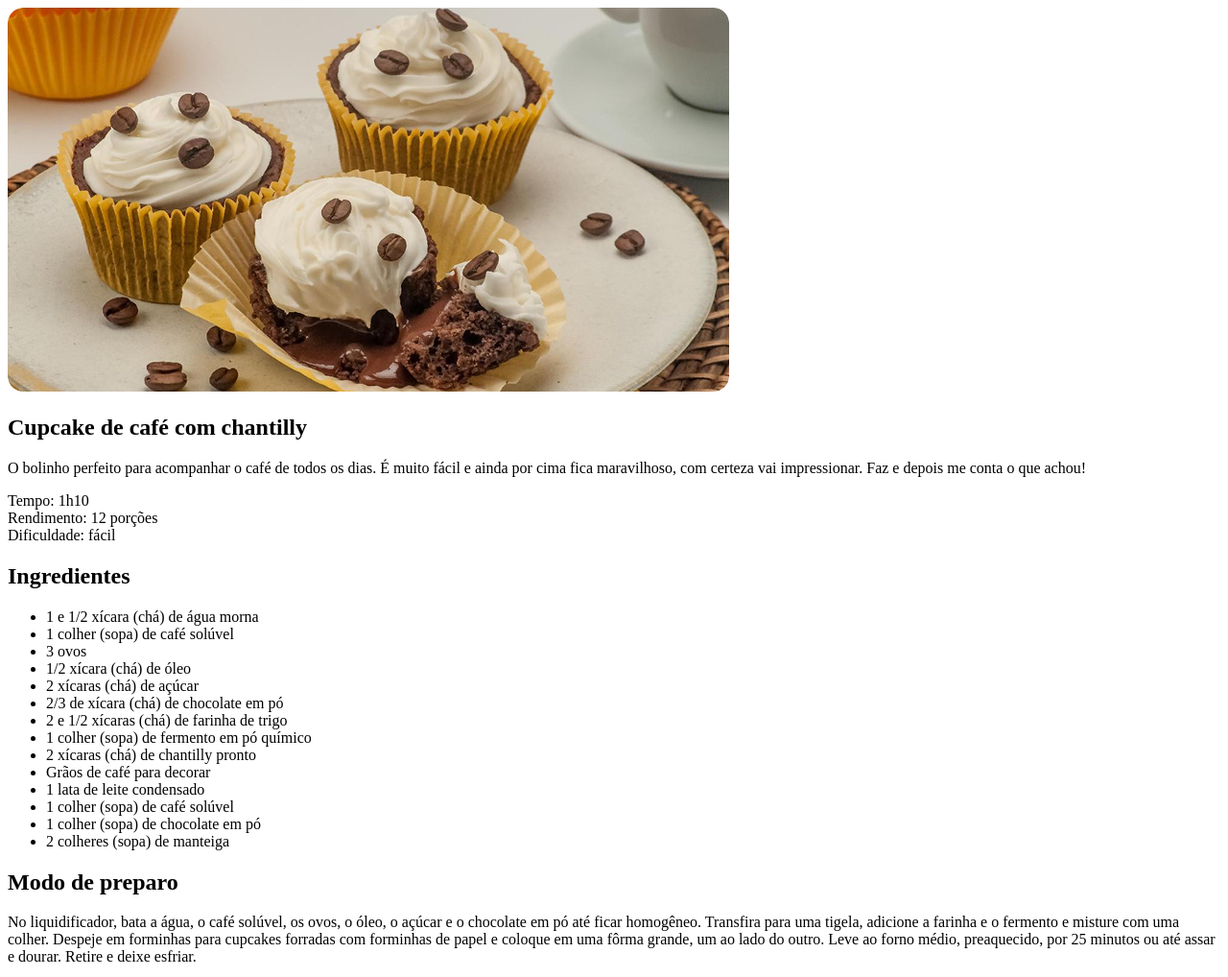
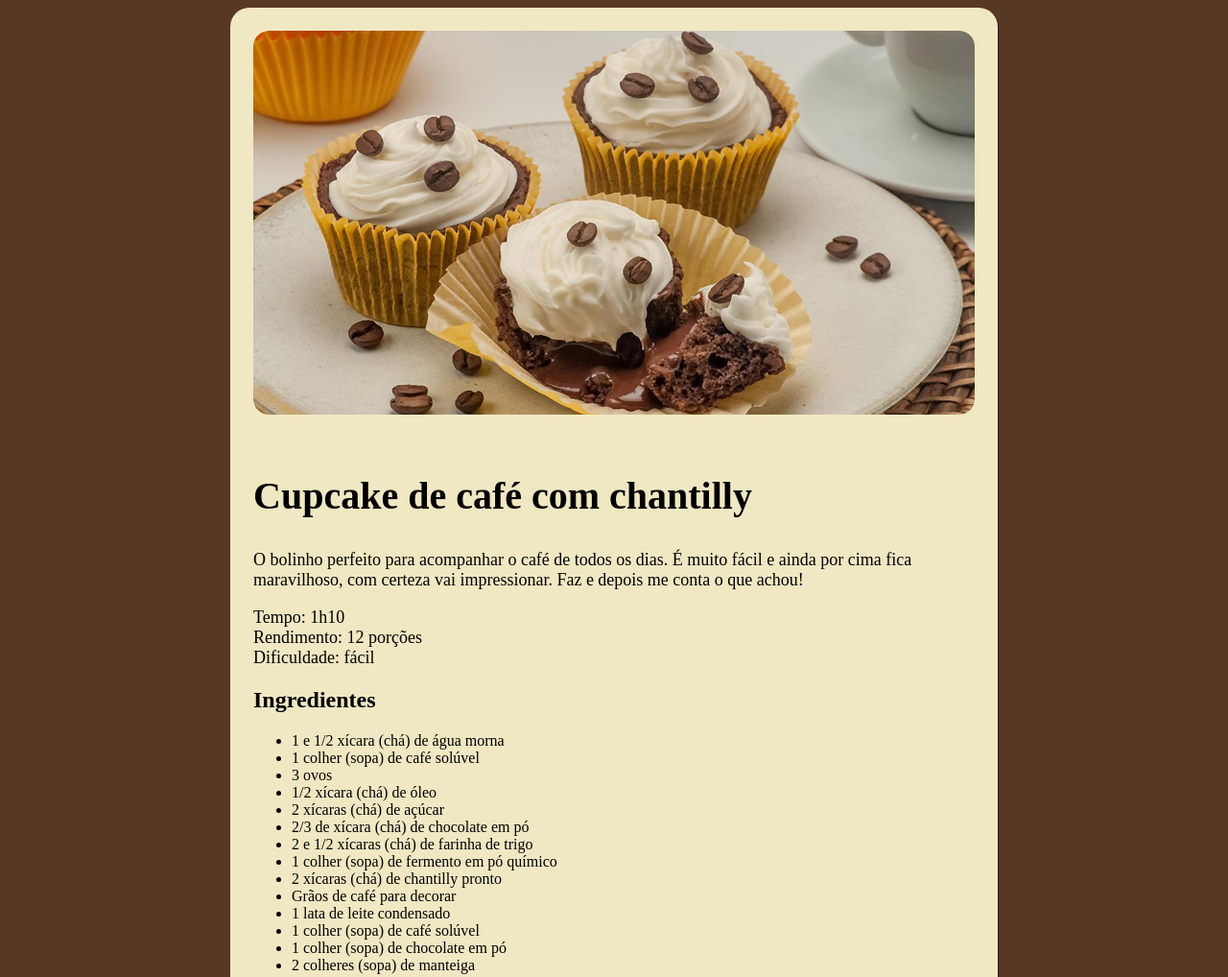
Before and after one commit to AriLeandrodeSousa/Html-Css, a plain HTML site: page Pratica/prt11/index.html in a window 1280 px wide. Shown: the top 1018 px of the page at 96% size. Drawn offline with Linux system fonts and the light colour scheme; a web font is replaced by a local one.

Commit message:
Projeto Receitas Pronto

```diff
--- a/Pratica/prt11/index.html
+++ b/Pratica/prt11/index.html
@@ -8,7 +8,7 @@
 </head>
 <body>
     <div id="page">
-     <img src="imagem/main-image.png" alt="imagem cookies">
+     <img src="imagem/main-image.png" alt="Imagem  de um cupcake com grãos de cafe e um chantilly">
     <main>
         <section id="abaout">
             <h1>Cupcake de café com chantilly</h1>
@@ -47,7 +47,7 @@
 
                 Para o recheio, leve todos os ingredientes ao fogo médio, mexendo bem até engrossar. Desligue, deixe esfriar e coloque dentro de um saco de confeiteiro com bico perle. Reserve. Coloque o chantilly dentro de um saco de confeiteiro com bico pitanga e reserve. <br> <br>
 
-                Para a montagem, faça um furo no centro dos cupcakes e recheie com o brigadeiro de café reservado. Decore as superfícies dos cupcakes com o chantilly reservado, fazendo círculos. Decore com grãos de café e leve à geladeira até o momento de servir.
+                Para a montagem, faça um furo no centro dos cupcakes e recheie com o brigadeiro de café reservado. Decore as superfícies dos cupcakes com o chantilly reservado, fazendo círculos. Decore com grãos de café e leve à geladeira até o momento de servir. <br> <br>
             </p>
 
         </section>
--- a/pratica/prt11/estilo/style.css
+++ b/pratica/prt11/estilo/style.css
@@ -1,12 +1,32 @@
 @charset "UFT-8";
+
+@import url('https://fonts.googleapis.com/css2?family=Alice&display=swap');
+
+:root{
+    --cor1:#F0E8C2;
+    --cor2:#573A37;
+    --cor3:#573824;
+    --cor4:#291B1A;
+}
 
 body {
     background-image: url(../imagem/bg-image.png);
     background-repeat: no-repeat;
     background-size: cover;
+    background-color: var(--cor3);
+    font-family: "Alice",serif;
 }
+
+#page{
+    background-color: var(--cor1);
+    max-width: 800px;
+    margin: auto;
+    border-radius: 20px;
+    box-shadow: 1px 1px 1px 0px var(--cor4) ;
+}
+
 img{
-
+    margin: 24px;
     width: 752px;
     height: 400px;
     border-radius: 16px;
@@ -15,3 +35,21 @@ img{
     align-self: stretch;
     flex-grow: 0;
 }
+
+
+section {
+    max-width: 752px;
+    margin-left: 24px;
+}
+
+h1 {
+    font-size: 40px;
+}
+
+h2 {
+    font-size: 24px;
+}
+
+p {
+    font-size: 18px;
+}
```
